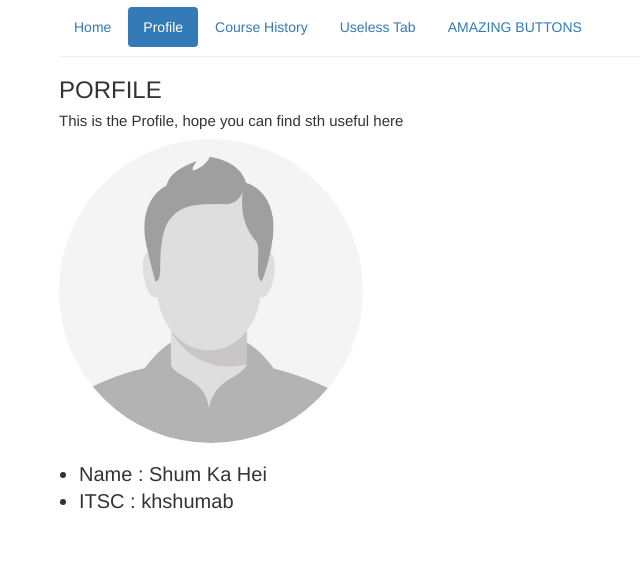
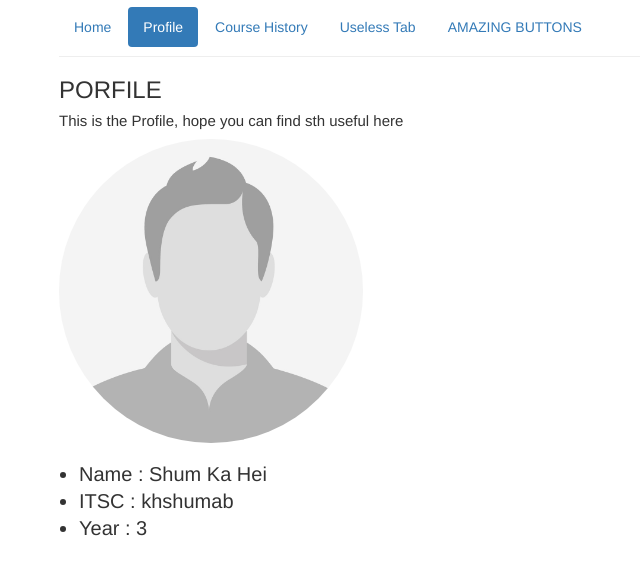
Before and after one commit to RonaldShum/Personal-Webpage, a plain HTML site: page index.html in a window 1280 px wide. Both pictures are taken after a click on the link "Profile". Shown: the part 63-638 px from the top of the page, without its empty margins (11-651 px from the left). Drawn offline with nearby package versions, Linux system fonts and the light colour scheme.

Commit message:
Adding new info to profile tab

```diff
--- a/index.html
+++ b/index.html
@@ -56,6 +56,7 @@
 							<ul>
 								<li>Name : Shum Ka Hei</li>
 								<li>ITSC : khshumab</li>
+								<li>Year : 3</li>
 							</ul>
 							</div>
 						</div>
```
